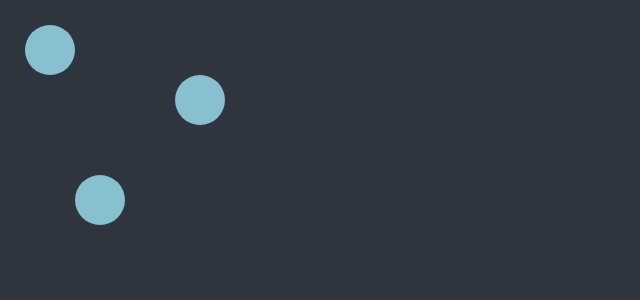
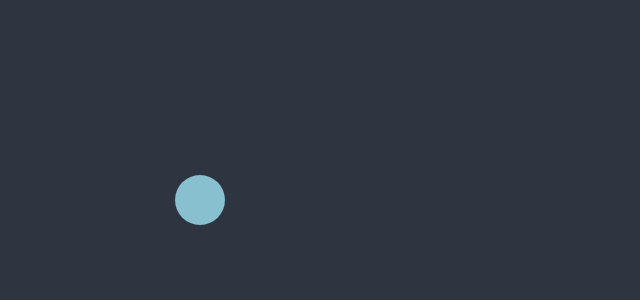
Before and after one commit to rodrigohpalmeirim/automaton-simulator, a React (Create React App) app: page / in a window 1280 px wide. Shown: the top 300 px of the page, without its empty margins (0-640 px from the left). Built offline with nearby package versions, Linux system fonts and the light colour scheme.

Commit message:
add node auto creation

```diff
--- a/src/App.js
+++ b/src/App.js
@@ -16,7 +16,6 @@ export default class App extends Component {
     this.dragNode = this.dragNode.bind(this);
     this.dragArrow = this.dragArrow.bind(this);
     this.nodeMouseDownHandler = this.nodeMouseDownHandler.bind(this);
-    this.nodeMouseUpHandler = this.nodeMouseUpHandler.bind(this);
     this.mouseUpHandler = this.mouseUpHandler.bind(this);
     this.mouseDownHandler = this.mouseDownHandler.bind(this);
     this.changeConnectionAttributes = this.changeConnectionAttributes.bind(this);
@@ -28,23 +27,7 @@ export default class App extends Component {
 
     this.nodes = {
       q0: {
-        x: 50,
-        y: 50,
-        connections: {
-          /* "a": {
-            node: "q1",
-            replaceChar: "b",
-            move: "right"
-          } */
-        }
-      },
-      q1: {
         x: 200,
-        y: 100,
-        connections: {}
-      },
-      q2: {
-        x: 100,
         y: 200,
         connections: {}
       }
@@ -94,7 +77,6 @@ export default class App extends Component {
     return (
       <circle id={id} key={id} cx={this.nodes[id].x} cy={this.nodes[id].y} r="25" fill="#88C0D0"
         onMouseDown={this.nodeMouseDownHandler}
-        onMouseUp={this.nodeMouseUpHandler}
       />
     );
   }
@@ -142,9 +124,7 @@ export default class App extends Component {
     }
   }
 
-  nodeMouseUpHandler(event) {
-    if (this.state.draggingArrow) {
-      const endNodeId = event.target.getAttribute("id");
+  createConnection(endNodeId) {
     this.nodes[this.selectedNodeId].connections[""] = {
       node: endNodeId,
       replaceChar: "",
@@ -155,7 +135,6 @@ export default class App extends Component {
       y: (this.nodes[this.selectedNodeId].y + this.nodes[endNodeId].y) / 2
     }
     this.setState({ editingConnection: true });
-    }
   }
 
   changeConnectionAttributes(node, char, newChar, replaceChar, move) {
@@ -191,9 +170,28 @@ export default class App extends Component {
     }
   }
 
-  mouseUpHandler() {
+  createNode(x, y) {
+    var newId = "q0";
+    for (const id in this.nodes) {
+      if (id.substr(1) >= newId.substr(1)) {
+        newId = "q" + (Number(id.substr(1)) + 1);
+      }
+    }
+    this.nodes[newId] = { x: x, y: y, connections: {} }
+    return newId;
+  }
+
+  mouseUpHandler(event) {
     if (this.state.draggingNode) document.removeEventListener("mousemove", this.dragNode);
-    if (this.state.draggingArrow) document.removeEventListener("mousemove", this.dragArrow);
+    if (this.state.draggingArrow) {
+      document.removeEventListener("mousemove", this.dragArrow);
+      if (event.target.tagName === "circle") {
+        this.createConnection(event.target.getAttribute("id"));
+      } else {
+        const newId = this.createNode(event.pageX, event.pageY);
+        this.createConnection(newId);
+      }
+    }
     this.setState({ draggingNode: false, draggingArrow: false });
     this.arrowPos = { x1: 0, y1: 0, x2: 0, y2: 0 }
   }
```
Lines whose indentation alone changed are shown as unchanged.
